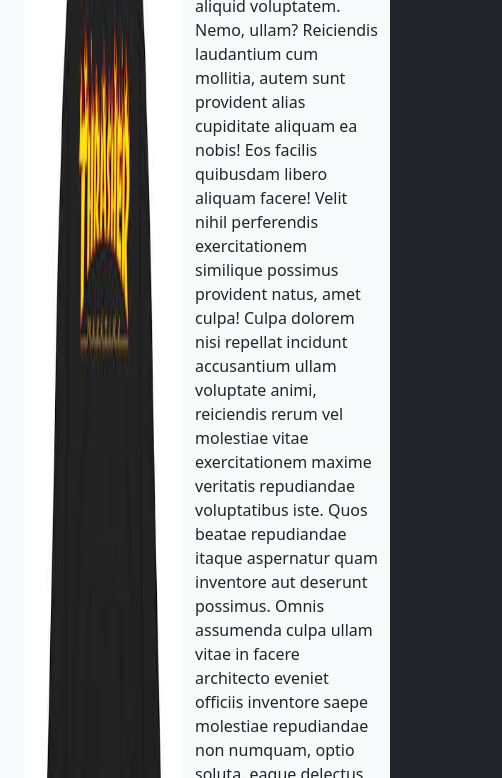
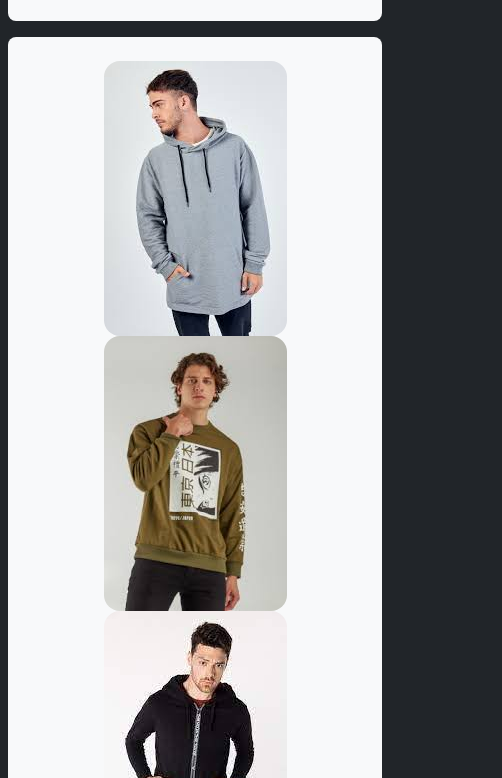
Before and after one commit to EnzoAbelFernandez/WEARBOX, a plain HTML site: page index.html in a window 390 px wide. Shown: the part 886-1664 px from the top of the page, 502 px wide, since content can reach past the window. Drawn offline with nearby package versions, Linux system fonts and the light colour scheme.

Commit message:
index-responsive

```diff
--- a/index.html
+++ b/index.html
@@ -4,6 +4,7 @@
     <meta charset="UTF-8">
     <meta http-equiv="X-UA-Compatible" content="IE=edge">
     <meta name="viewport" content="width=device-width, initial-scale=1.0">
+    <!-- Icon -->
     <link rel="icon" href="images/loguito.png">
     <!-- Fonts -->
     <link rel="preconnect" href="https://fonts.googleapis.com">
@@ -44,40 +45,35 @@
         </div>
       </nav>
 
-    <article class="container container-newin bg-light p-4 rounded-4">
-        <div class="row">
-            <img class="col-6 rounded-4" src="images/images.jfif" alt="Nuevo producto">
-            <div class="col-6">
+    <article class="container-newin mx-2 bg-light rounded-3 p-4" id="newin">
+        <div class="row text1">
+            <img class="col-sm-12 col-md-8 col-lg-6 img-tm rounded-4" src="images/images.jfif" alt="Nuevo producto">
+            <div class="col-sm-12 col-md-4 col-lg-6">
               <main class="row fs-4">NEW IN</main>
               <p class="row">Lorem ipsum, dolor sit amet consectetur adipisicing elit. Eaque rem iste deleniti alias ex. Dolorum aspernatur eveniet blanditiis soluta, laborum mollitia harum suscipit, velit sunt culpa odio dignissimos voluptates ad?
               Quo, temporibus consectetur culpa totam reprehenderit blanditiis dolores placeat! Nam cumque dicta, nulla fuga delectus quidem officiis commodi expedita facere placeat, ea animi ex! Sapiente, neque? Iste, eius! Perspiciatis, laborum.
               Molestias perferendis mollitia optio ipsa id, cupiditate ut quibusdam impedit deserunt explicabo iste maiores labore facilis porro quod excepturi natus corporis dolorum soluta aperiam veniam alias! Mollitia veniam aliquid voluptatem.
-              Nemo, ullam? Reiciendis laudantium cum mollitia, autem sunt provident alias cupiditate aliquam ea nobis! Eos facilis quibusdam libero aliquam facere! Velit nihil perferendis exercitationem similique possimus provident natus, amet culpa!
-              Culpa dolorem nisi repellat incidunt accusantium ullam voluptate animi, reiciendis rerum vel molestiae vitae exercitationem maxime veritatis repudiandae voluptatibus iste. Quos beatae repudiandae itaque aspernatur quam inventore aut deserunt possimus.
-              Omnis assumenda culpa ullam vitae in facere architecto eveniet officiis inventore saepe molestiae repudiandae non numquam, optio soluta, eaque delectus minus incidunt aliquam asperiores ducimus cupiditate! Minus, facere. Dicta, aperiam!
-              Illum debitis et adipisci impedit quasi. Ab similique illum voluptatum maxime harum qui odio facere nemo est cumque, mollitia rerum modi suscipit itaque placeat possimus reiciendis ducimus laudantium. Voluptates, repellendus.
-              Amet fuga vitae atque reprehenderit expedita quod quos obcaecati eaque placeat voluptatibus vero corrupti adipisci, vel recusandae deserunt laboriosam consequatur.</p>
+              Nemo, ullam?
+              </p>
             </div>
         </div>
     </article>
 
-    <footer class="container footer-c mt-3 bg-light p-4 rounded-4">
-        <div class="container d-flex justify-content-evenly">
-          <ul class="row">
-              <li class="col-3">
-                  <img class="rounded-4" src="images/images (1).jfif" alt="Producto">
+    <footer class="footer-c mx-2 my-3 bg-light rounded-3 p-4">
+        <ul class="fotos-footer">
+          <li class="foto1">
+            <img class="rounded-4 d-flex justify-content-center" src="images/images (1).jfif" alt="Producto">
           </li>
-              <li class="col-3">
+          <li class="foto2">
             <img class="rounded-4" src="images/images (2).jfif" alt="Producto">
           </li>
-              <li class="col-3">
-                  <img class="rounded-4" src="images/images (3).jfif" alt="Producto">
+          <li class="foto3">
+            <img class="rounded-4" src="images/buzo3.jfif" alt="Producto">
           </li>
-              <li class="col-3">
-                  <img class="rounded-4" src="images/images (4).jfif" alt="Producto">
+          <li class="foto4">
+            <img class="rounded-4" src="images/buzo4.jfif" alt="Producto">
           </li>
         </ul>
-        </div>
         <p class="footer-text">Lorem, ipsum dolor sit amet consectetur adipisicing elit. Excepturi molestiae, nam aut a maiores nostrum, vero odit delectus quasi numquam ullam quisquam eum! Ab alias quos, accusantium fuga neque eaque.
         Officia distinctio assumenda praesentium, alias beatae temporibus ad adipisci. Tenetur corporis distinctio qui maxime et tempore odio dolores omnis quod aspernatur, fuga nulla ut corrupti sint beatae deleniti quaerat debitis.
         Aspernatur, nihil eius veritatis rem officiis ut id voluptates, consequatur veniam voluptate temporibus laborum expedita aliquam sequi? Corrupti cum nobis ipsa ab culpa dignissimos nisi, autem et minus dolore ut.
--- a/style.css
+++ b/style.css
@@ -5,13 +5,58 @@
 }
 .navbar-brand {
     position: relative;
-    top: 2.5px;
+    top: 0.6px;
 }
 
-.footer-c div ul {
+.footer-c ul {
     list-style: none;
 }
 
 .container-newin {
-    margin-top: 80px;
+    margin-top: 78px;
 }
+
+.text1 {
+    display: flex;
+    align-items: center;
+}
+
+.img-tm {
+    width: 80%;
+}
+
+.fotos-footer {
+    display: grid;
+    grid-template-areas: "foto1 foto2 foto3 foto4";
+    justify-content: space-evenly;
+    padding-left: 0px;
+}
+.foto1{
+    grid-area: foto1;
+}
+.foto2{
+    grid-area: foto2;
+}
+.foto3{
+    grid-area: foto3;
+}
+.foto4{
+    grid-area: foto4;
+}
+
+@media screen and (max-width: 840px){
+    .fotos-footer {
+        grid-template-areas: "foto1 foto2"
+                             "foto3 foto4";
+        justify-content: center;
+    }
+}
+@media screen and (max-width: 400px){
+    .fotos-footer {
+        grid-template-areas: "foto1"
+                             "foto2"
+                             "foto3"
+                             "foto4";
+        justify-content: center;
+    }
+}
```
Also changed, not shown: images/buzo3.jfif (added), images/buzo4.jfif (added). Lines whose indentation alone changed are shown as unchanged.
